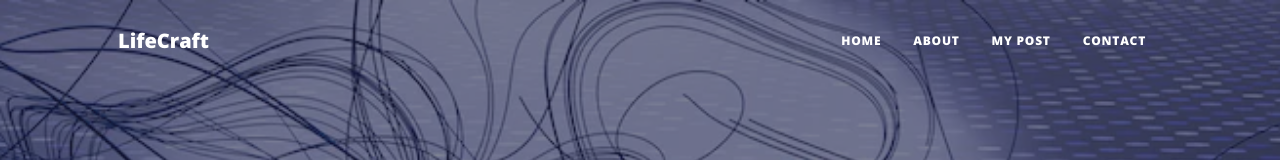
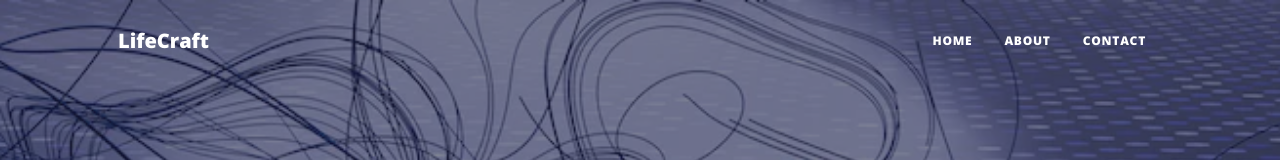
Before and after one commit to yadneshgondhali28/blog-website, a plain HTML site: page post3.html in a window 1280 px wide. Shown: the top 160 px of the page. Drawn offline with nearby package versions, Linux system fonts and the light colour scheme.

Commit message:
Update post3.html

```diff
--- a/post3.html
+++ b/post3.html
@@ -28,7 +28,6 @@
                     <ul class="navbar-nav ms-auto py-4 py-lg-0">
                         <li class="nav-item"><a class="nav-link px-lg-3 py-3 py-lg-4" href="index.html">Home</a></li>
                         <li class="nav-item"><a class="nav-link px-lg-3 py-3 py-lg-4" href="about.html">About</a></li>
-                        <li class="nav-item"><a class="nav-link px-lg-3 py-3 py-lg-4" href="post.html">My Post</a></li>
                         <li class="nav-item"><a class="nav-link px-lg-3 py-3 py-lg-4" href="contact.html">Contact</a></li>
                     </ul>
                 </div>
```
